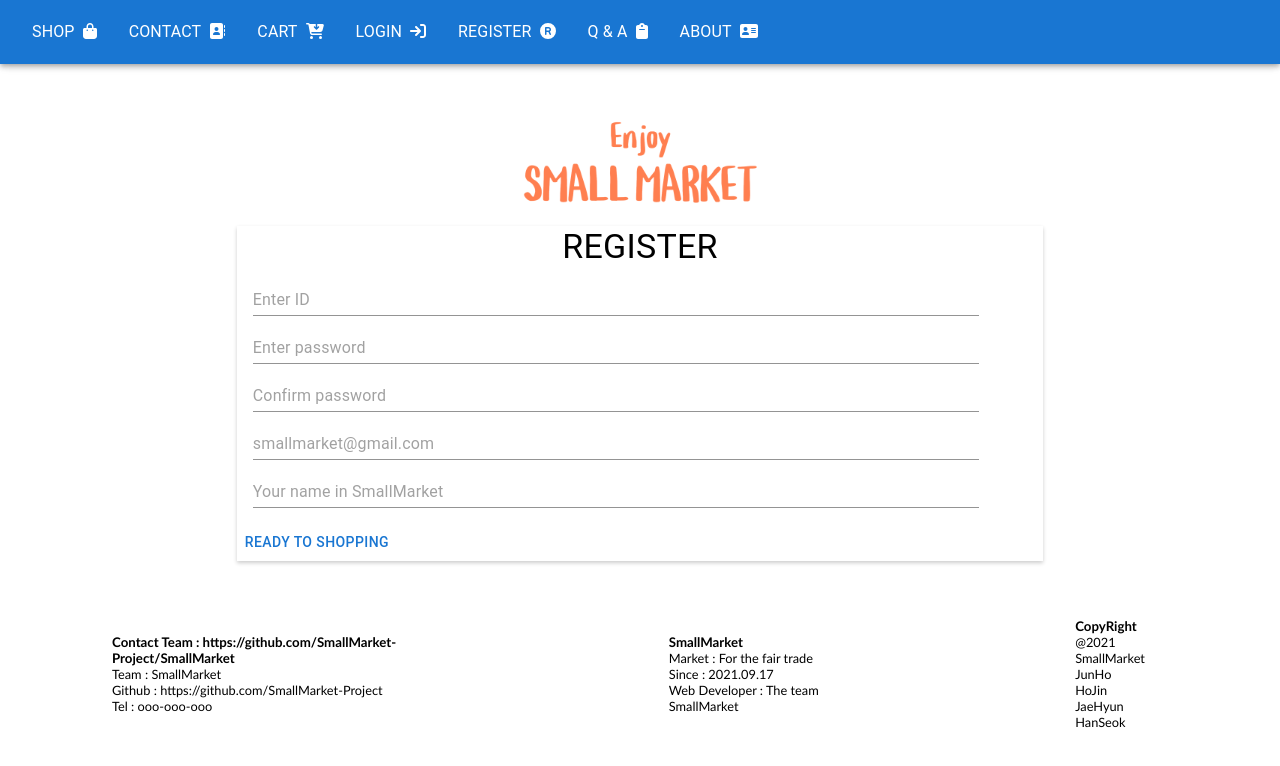
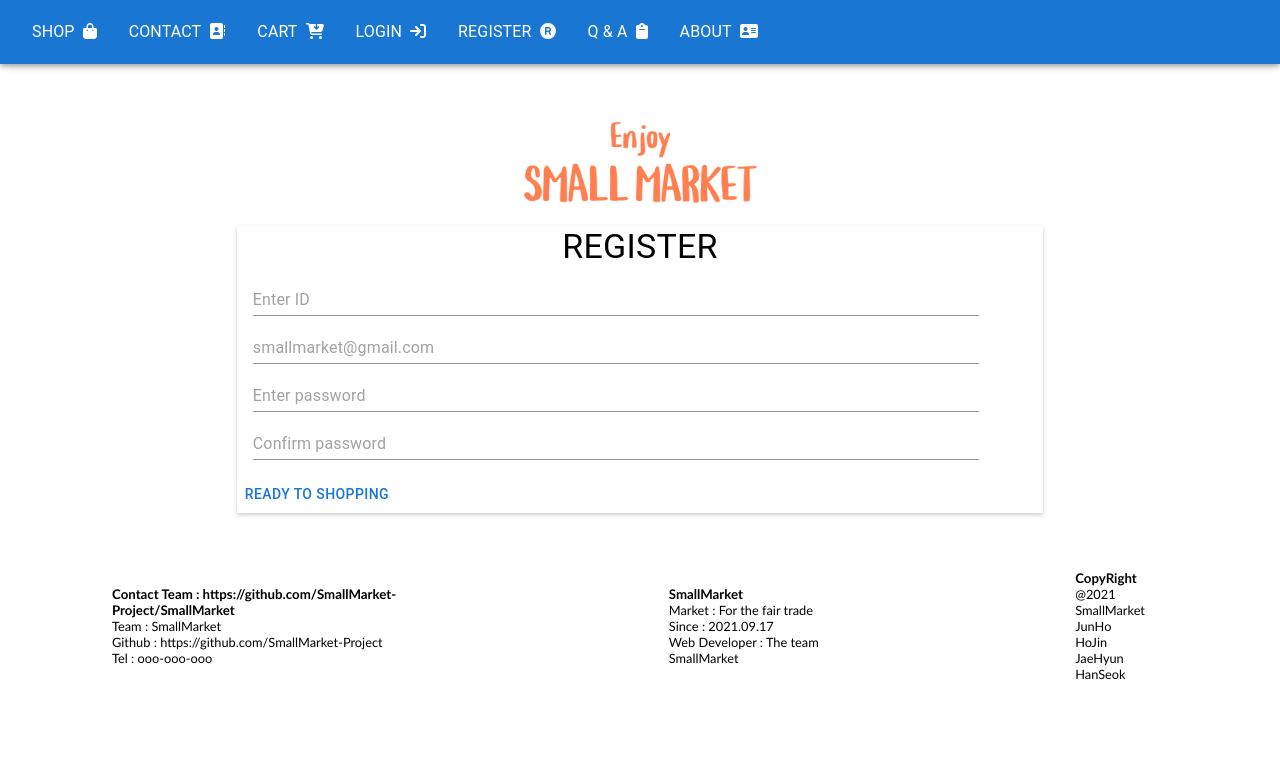
Before and after one commit to hovelopin/SmallMarket, a React (Create React App) app: page /register in a window 1280 px wide. Shown: the top 766 px of the page. Built offline with nearby package versions, Linux system fonts and the light colour scheme.

Commit message:
Refactor: register

```diff
--- a/src/components/login/register.jsx
+++ b/src/components/login/register.jsx
@@ -12,8 +12,13 @@ function Register() {
 
     const dispatch = useDispatch()
 
+    // TODO: user validation 추가
     const onUserNameChangeEventHandler = useCallback((event) => {
         setUserName(event.target.value)
+    }, [])
+
+    const onEmailChangeEventHandler = useCallback((event) => {
+        setEmail(event.target.value)
     }, [])
 
     const onPasswordChangeEventHandler = useCallback((event) => {
@@ -24,18 +29,12 @@ function Register() {
         setCheckPassword(event.target.value)
     }, [])
 
-    const onNameChangeEventHandler = useCallback((event) => {
-        setName(event.target.value)
-    }, [])
-
-    const onEmailChangeEventHandler = useCallback((event) => {
-        setEmail(event.target.value)
-    }, [])
-
     const onSubmiButtonClickEventtHandler = (event) => {
         event.preventDefault()
         if (password === checkPasswrod) {
             dispatch(registerRequest(username, password, email, name))
+        } else {
+            return
         }
     }
 
@@ -59,6 +58,13 @@ function Register() {
                     required
                 />
                 <Input
+                    type="email"
+                    sx={inputStyle}
+                    placeholder="smallmarket@gmail.com"
+                    onChange={onEmailChangeEventHandler}
+                    required
+                />
+                <Input
                     type="password"
                     sx={inputStyle}
                     placeholder="Enter password"
@@ -70,19 +76,6 @@ function Register() {
                     sx={inputStyle}
                     placeholder="Confirm password"
                     onChange={onCheckPasswordChangeEventHandler}
-                    required
-                />
-                <Input
-                    type="email"
-                    sx={inputStyle}
-                    placeholder="smallmarket@gmail.com"
-                    onChange={onEmailChangeEventHandler}
-                    required
-                />
-                <Input
-                    sx={inputStyle}
-                    placeholder="Your name in SmallMarket"
-                    onChange={onNameChangeEventHandler}
                     required
                 />
                 <Button onClick={onSubmiButtonClickEventtHandler}>
```
